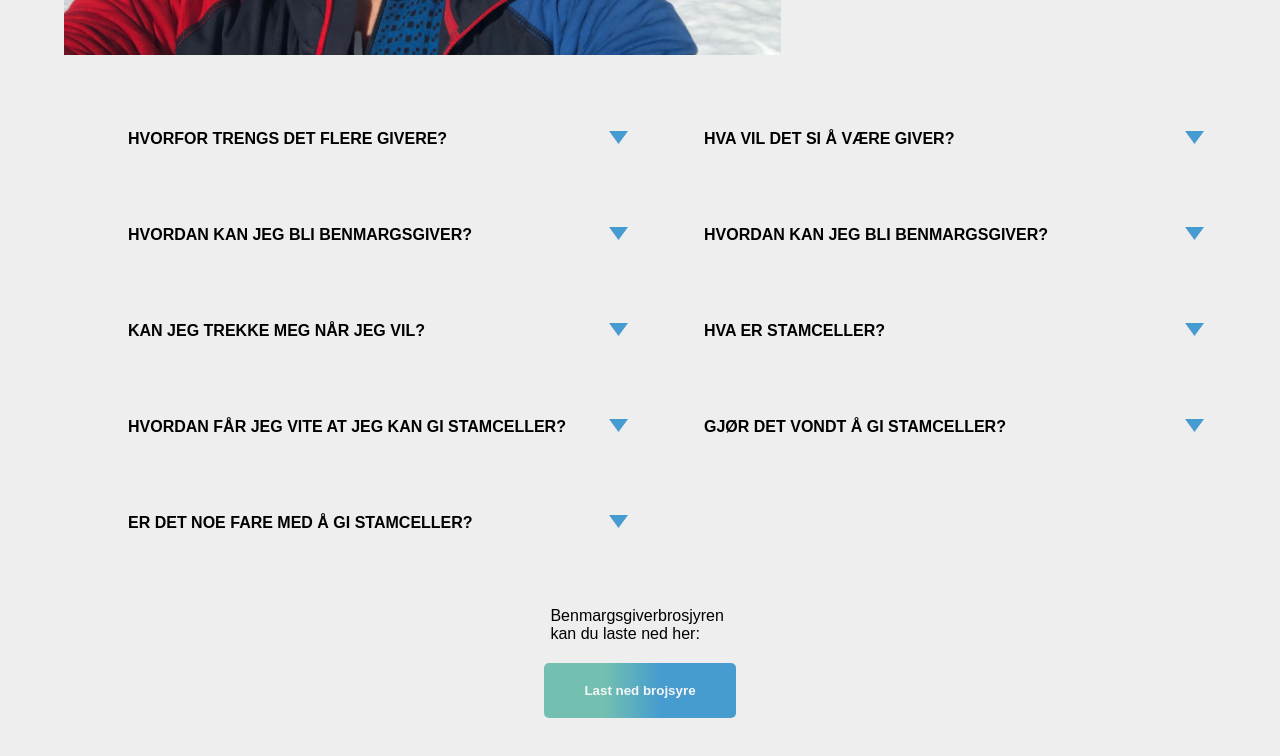
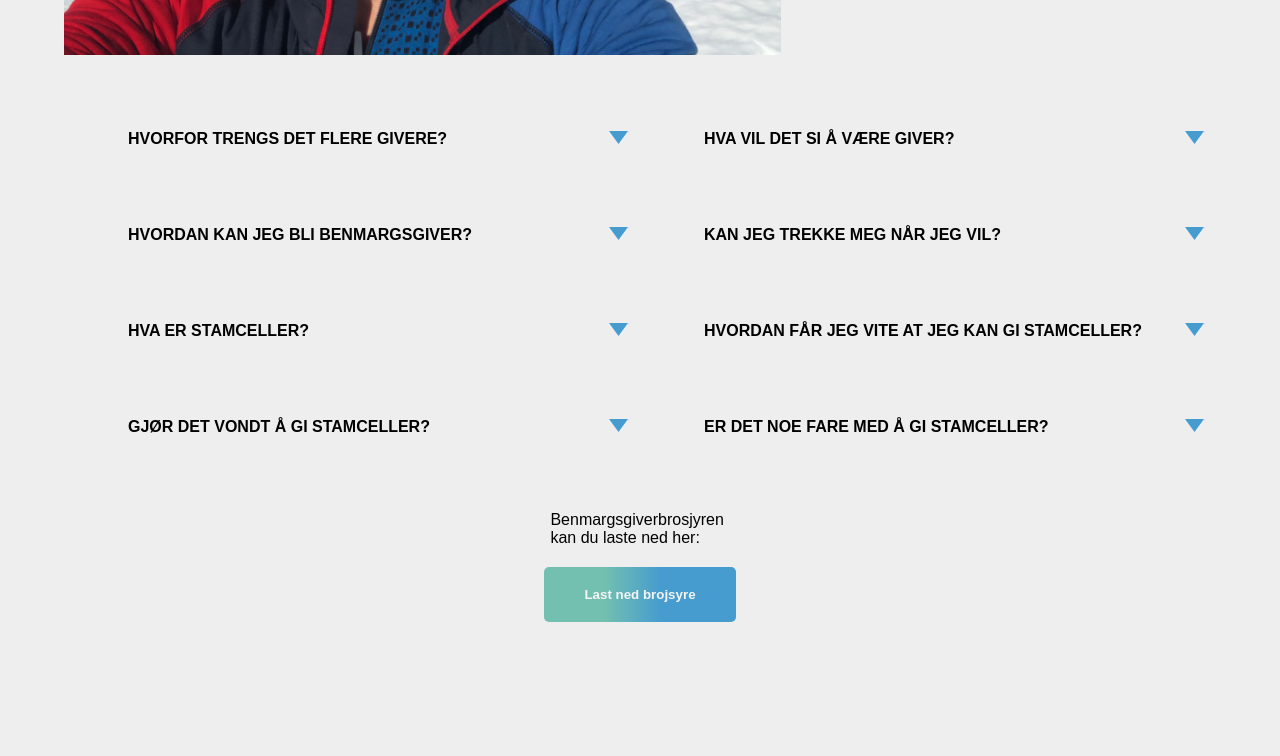
Before and after one commit to Inetklund0/Kampanjenettside, a plain HTML site: page index.html in a window 1280 px wide. Shown: the part 1993-2749 px from the top of the page. After the commit the page ends 2711 px from the top, so only its background shows below. Drawn offline with Linux system fonts and the light colour scheme.

Commit message:
spørsmål

```diff
--- a/index.html
+++ b/index.html
@@ -118,12 +118,6 @@
             </div>
 
             <div class="vismer">
-                <h4 class="titlequest">Hvordan kan jeg bli benmargsgiver?</h4>
-                	<p>Du kan enkelt bli benmargsgiver så lenge du er mellom 18 og 40 år og er registrert som blodgiver. Det er hos blodbanken du blir vervet til benmargsgiverregisstert. Som frivillig blir du først vevstypet. Dette skjer via vanlig blodprøve. Når du er vevstypet blir opplysningene registrert i benmargsgiverregisteret. Først i forbindelse med selve givningen høstes stamcellene fra giveren.
-            		</p>
-            </div>
-
-            <div class="vismer">
                 <h4 class="titlequest">Kan jeg trekke meg når jeg vil?</h4>
                 	<p>Som frivillig kan du trekke deg når du ønsker, men helst før forbehandlingen av pasienten starter. Det er ikke behov for å oppgi grunnen til at du trekker deg.
                 	</p>
```
